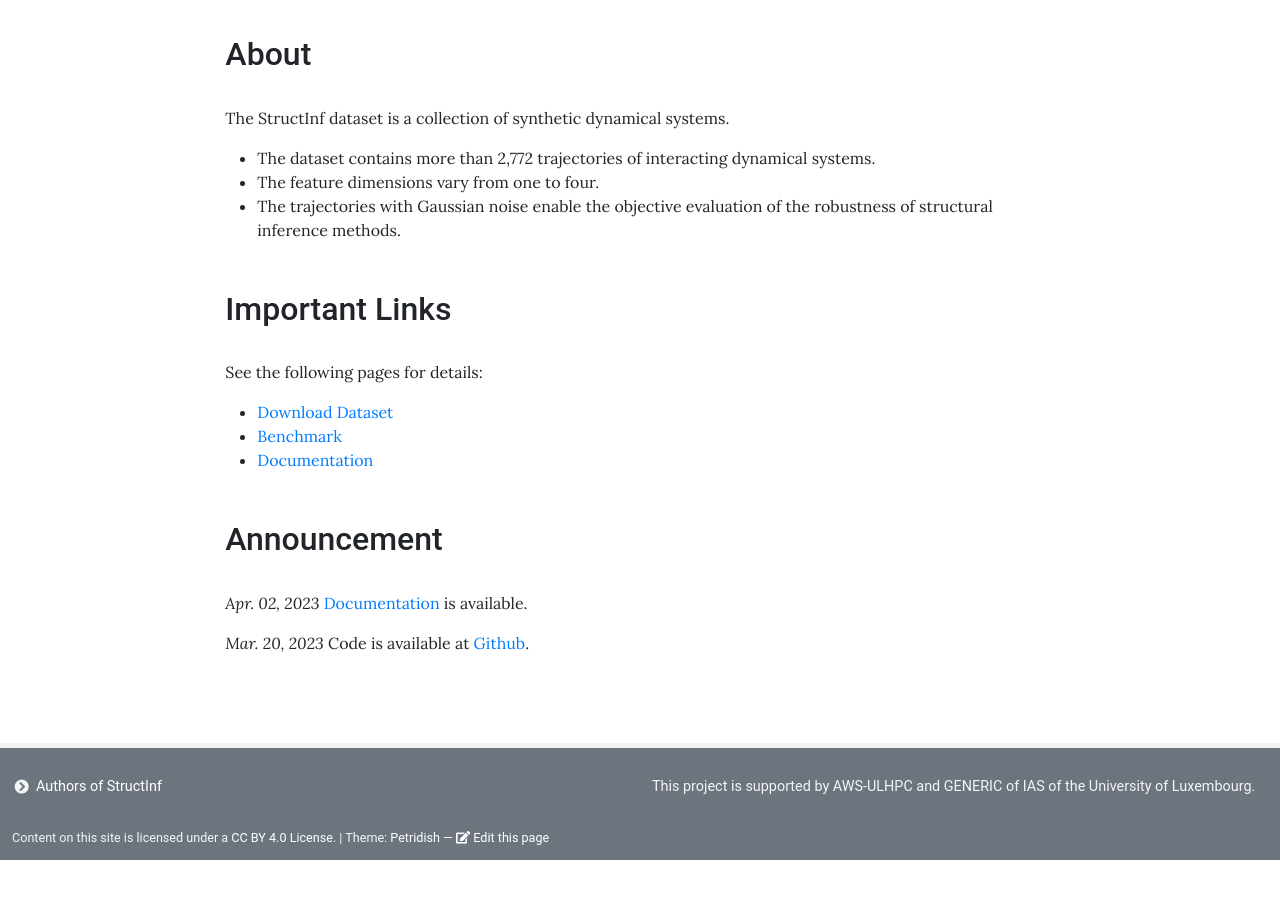
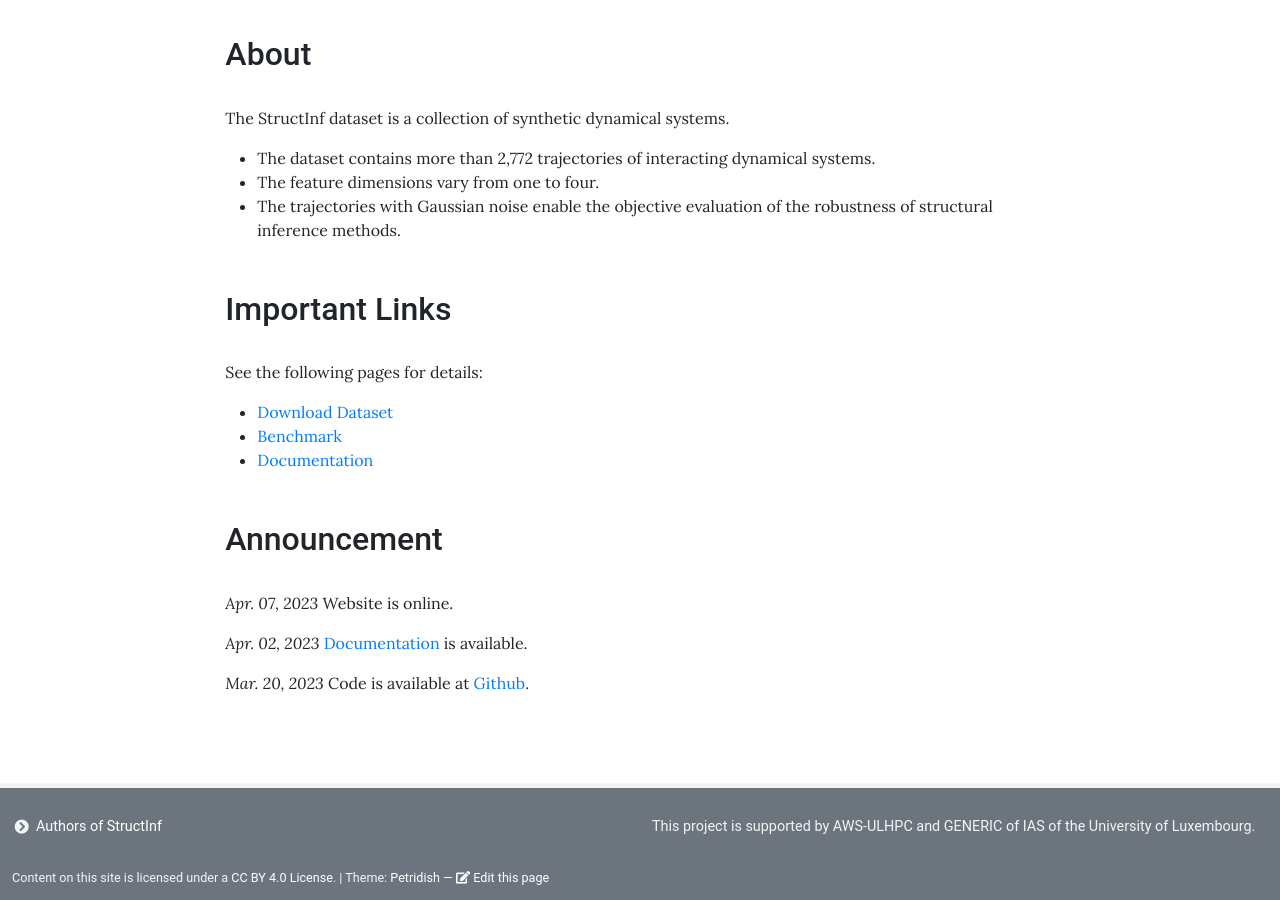
Before and after one commit to StructInf/StructInf.github.io, a Jekyll site: the page built from pages/home.md, in a window 1280 px wide and 900 px high, scrolled down 684 px. Built offline with Jekyll 4.4.1, drawn with Linux system fonts in a browser that asks for light colours; before the commit the page ends 1544 px from its top, so only the background shows below that.

Commit message:
update home with new message on Apr. 07

```diff
--- a/pages/home.md
+++ b/pages/home.md
@@ -26,6 +26,8 @@ See the following pages for details:
 
 ## Announcement
 
+*Apr. 07, 2023* Website is online.
+
 *Apr. 02, 2023* [Documentation](https://benchmarking-structural-inference-methods.readthedocs.io/en/latest/) is available.
 
 *Mar. 20, 2023* Code is available at [Github](https://github.com/wang422003/Benchmarking-Structural-Inference-Methods-for-Interacting-Dynamical-Systems).
```
